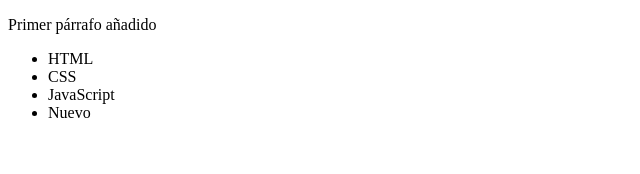
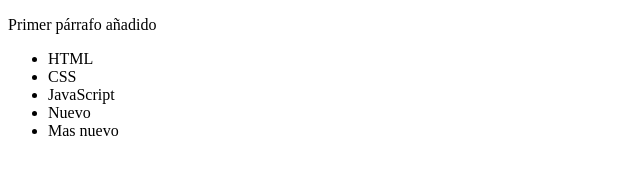
Before and after one commit to hanllel/proyecto1, a plain HTML site: page index.html in a window 1280 px wide. Shown: the full height of the page, 0-640 px from the left. Drawn offline with Linux system fonts and the light colour scheme.

Commit message:
index.html

```diff
--- a/index.html
+++ b/index.html
@@ -13,6 +13,7 @@
         <li>CSS</li>
         <li>JavaScript</li>
         <li>Nuevo</li>
+        <li>Mas nuevo</li>
     </ul>
 </body>
 </html>
```
